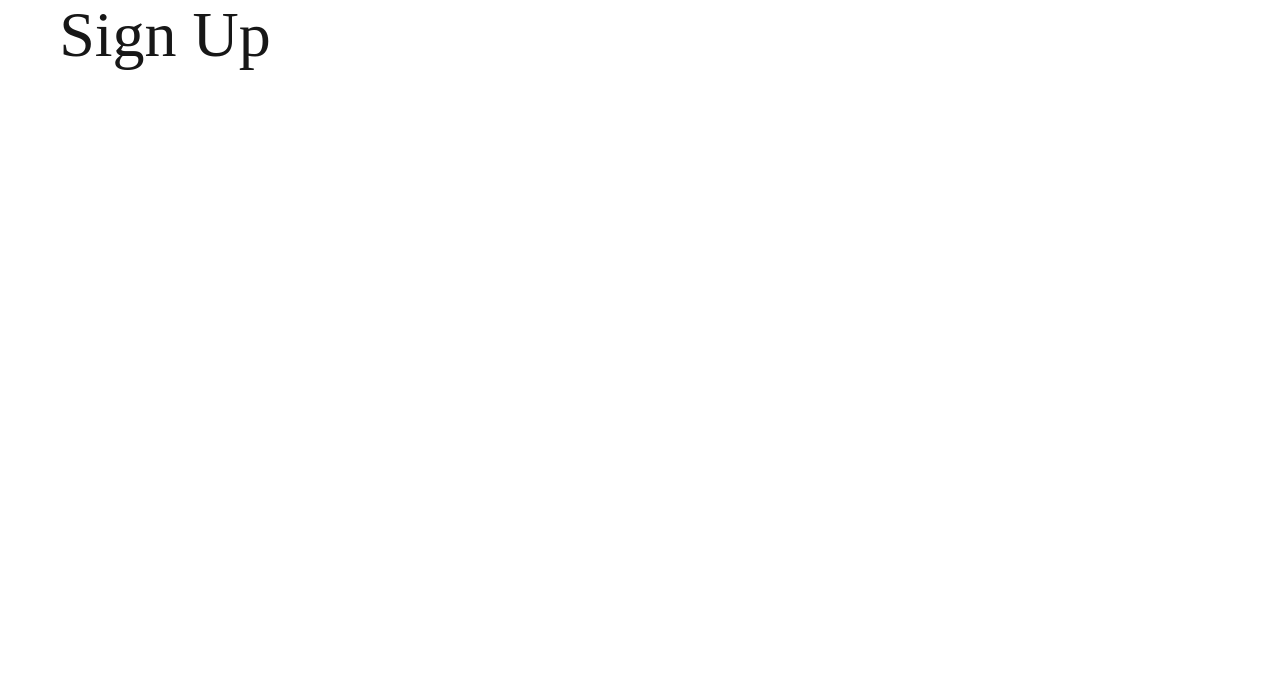
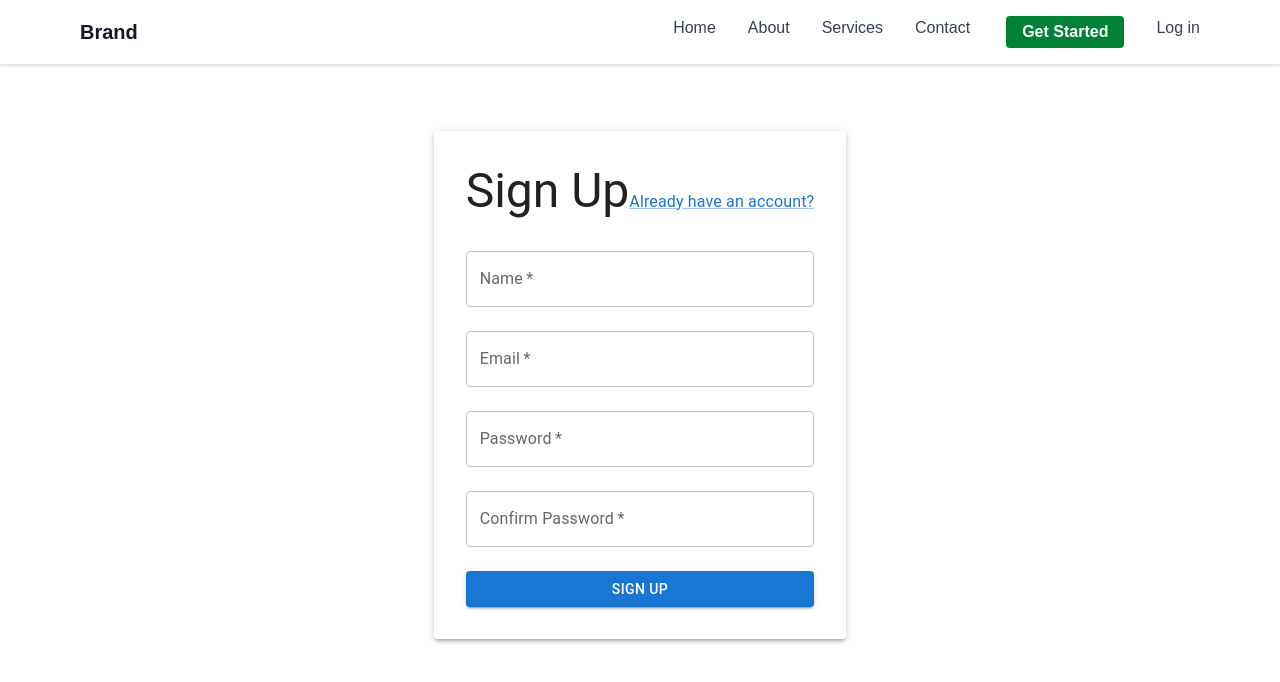
Before and after one commit to NickJordan-BE/lms-prototype, a Next.js app: page /signup in a window 1280 px wide. Shown: the top 682 px of the page. Built offline with nearby package versions, Linux system fonts and the light colour scheme.

Commit message:
Added a user sign up page.

```diff
--- a/src/app/components/Navbar.tsx
+++ b/src/app/components/Navbar.tsx
@@ -24,10 +24,10 @@ const Navbar: React.FC = () => {
             <a href="/contact" className="text-gray-700 hover:text-gray-900 transition-colors">
               Contact
             </a>
-            <a href="/get-started" className="ml-1 px-4 py-1 rounded bg-yellow-400 text-white font-semibold hover:bg-yellow-500 transition-colors">
+            <a href="/signup" className="ml-1 px-4 py-1 rounded bg-green-700 text-white font-semibold hover:bg-yellow-500 transition-colors">
               Get Started
             </a>
-                        <a href="/login" className="text-gray-700 hover:text-gray-900 transition-colors">
+            <a href="/login" className="text-gray-700 hover:text-gray-900 transition-colors">
               Log in
             </a>
           </div>
--- a/src/app/layout.tsx
+++ b/src/app/layout.tsx
@@ -24,7 +24,8 @@ const PUBLIC_NAVBAR_ROUTES = [
   '/contact',
   '/pricing',
   '/courses',
-  '/features'
+  '/features',
+  '/signup'
 ];
 
 const SIGNED_IN_NAVBAR_ROUTES = [
--- a/src/app/signup/page.tsx
+++ b/src/app/signup/page.tsx
@@ -1,10 +1,73 @@
-import React from 'react'
+'use client';
+
+import React, { useState } from 'react';
+import NextLink from 'next/link';
+import Grid from '@mui/material/Grid';
+import Link from '@mui/material/Link';
+import Stack from '@mui/material/Stack';
+import Typography from '@mui/material/Typography';
+import TextField from '@mui/material/TextField';
+import Button from '@mui/material/Button';
+import Paper from '@mui/material/Paper';
+
+
 
 const page = () => {
+  const [form, setForm] = useState({
+    name: '',
+    email: '',
+    password: '',
+    confirmPassword: '',
+  });
+
+  const [error, setError] = useState('');
+
+  const handleChange = (e: React.ChangeEvent<HTMLInputElements>) => {
+    setForm({ ...form, [e.target.name]: e.target.value });
+    setError('');
+  }
+
+  const handleSubmit = (e: React.FormEvent) => {
+    e.preventDefault();
+    if (!form.name || !form.email || !form.password || !form.confirmPassword) {
+      setError('Please fill in all fields.');
+      return;
+    }
+    if (form.password !== form.confirmPassword) {
+      setError('Passwords do not match.');
+      return;
+    }
+    setError('');
+    alert('Sign up successful! (No backend connection)');
+  };
+
+
   return (
-    <div>
-      <h1>Sign Up</h1>
-    </div>
+      <Grid container justifyContent="center" alignItems="center" style={{ minHeight: '80vh' }}>
+        <Grid item xs={12} sm={8} md={5}>
+          <Paper elevation={3} sx={{ p: 4 }}>
+            <Stack direction="row" justifyContent="space-between" alignItems="baseline" sx={{ mb: { xs: -0.5, sm: 0.5 } }}>
+              <Typography variant="h3">Sign Up</Typography>
+              <NextLink href="/login">
+                <Link variant="body1" color="primary">
+                  Already have an account?
+                </Link>
+              </NextLink>
+            </Stack>
+            <form onSubmit={handleSubmit} style={{ marginTop: '2rem' }}>
+              <Stack spacing={3}>
+                <TextField label="Name" name="name" value={form.name} onChange={handleChange} fullWidth required/>
+                <TextField label="Email" name="email" value={form.email} onChange={handleChange} fullWidth required/>
+                <TextField label="Password" name="password" value={form.password} onChange={handleChange} fullWidth required/>
+                <TextField label="Confirm Password" name="confirmPassword" value={form.confirmPassword} onChange={handleChange} fullWidth required/>
+                <Button type="submit" variant="contained" color="primary">
+                  Sign Up
+                </Button>
+              </Stack>
+            </form>
+          </Paper>
+        </Grid>
+      </Grid>
   )
 }
 
```
